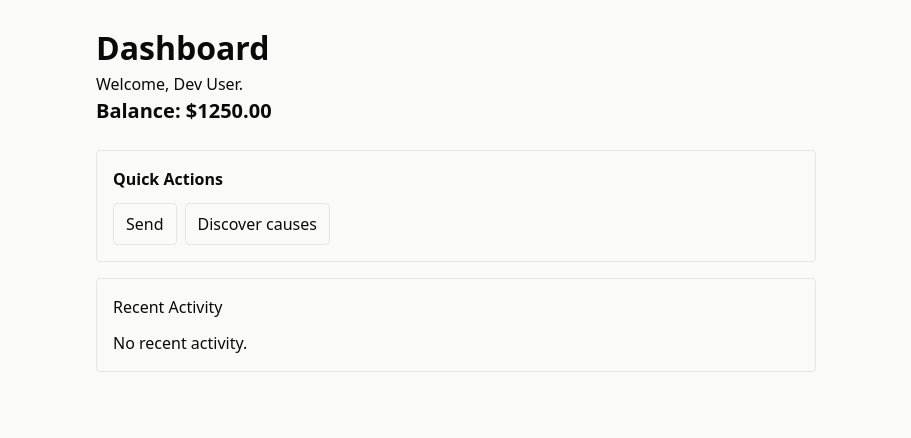
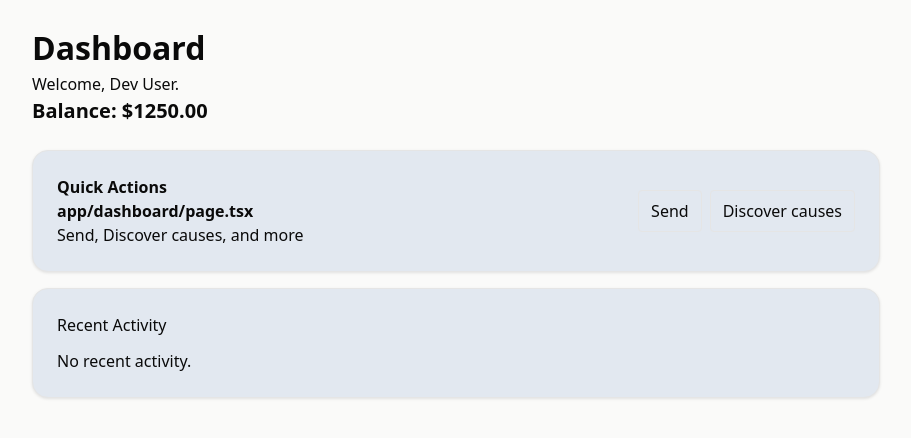
Before and after one commit to rituzangle/flux-b1, a Next.js app: page /dashboard in a window 1280 px wide. Shown: the top 438 px of the page, without its empty margins (184-1095 px from the left). Built offline with nearby package versions, Linux system fonts and the light colour scheme.

Commit message:
Updated page.tsx

```diff
--- a/app/dashboard/page.tsx
+++ b/app/dashboard/page.tsx
@@ -7,13 +7,13 @@
  * - Lists recent activity
  * - Loads data via utils/api with mock/real toggle
  * - Structured logging for observability
- */
-// app/dashboard/page.tsx
+ */// app/dashboard/page.tsx
 'use client';
 import React, { useEffect, useState } from 'react';
-import { runtimeStore } from '@/src/mocks/runtimeStore';
+import { runtimeStore } from '@/mocks/runtimeStore';
+import Card from '@/src/components/ui/Card';
 import { useRouter } from 'next/navigation';
-import { logger } from '@/src/utils/prettyLogs';
+import { logger } from '@/utils/prettyLogs';
 
 export default function DashboardPage() {
   const router = useRouter();
@@ -29,41 +29,41 @@ export default function DashboardPage() {
     };
     const id = setInterval(refresh, 700);
     refresh();
-    logger.debug('dashboard: started polling runtimeStore', 'dashboard');
-    return () => {
-      mounted = false;
-      clearInterval(id);
-      logger.debug('dashboard: stopped polling runtimeStore', 'dashboard');
-    };
+    logger.debug('dashboard: started polling', 'dashboard');
+    return () => { mounted = false; clearInterval(id); logger.debug('dashboard: stopped polling', 'dashboard'); };
   }, []);
 
   return (
-    <main className="max-w-3xl mx-auto p-6 space-y-6">
+    <main className="max-w-4xl mx-auto p-6 space-y-6">
       <header>
         <h1 className="text-2xl font-bold">Dashboard</h1>
-        <p className="text-sm text-muted-foreground">
-          Welcome{user?.name ? `, ${user.name}` : ''}.
-        </p>
+        <p className="text-sm text-muted-foreground">Welcome{user?.name ? `, ${user.name}` : ''}.</p>
         <p className="text-lg font-semibold">Balance: ${user ? Number(user.balance).toFixed(2) : '0.00'}</p>
       </header>
 
       <section className="grid gap-4">
-        <div className="p-4 border rounded">
-          <h2 className="font-semibold">Quick Actions</h2>
-          <div className="mt-3 flex gap-2">
-            <button onClick={() => router.push('/send')} className="px-3 py-2 border rounded">Send</button>
-            <button onClick={() => router.push('/onboarding')} className="px-3 py-2 border rounded">Discover causes</button>
+        <Card>
+          <div className="flex justify-between items-center">
+            <div>
+              <h2 className="font-semibold">Quick Actions</h2>
+              <h3 className="font-semibold"> app/dashboard/page.tsx </h3>
+              <div className="text-sm text-muted-foreground">Send, Discover causes, and more</div>
+            </div>
+            <div className="flex gap-2">
+              <button onClick={() => router.push('/send')} className="px-3 py-2 border rounded">Send</button>
+              <button onClick={() => router.push('/onboarding')} className="px-3 py-2 border rounded">Discover causes</button>
+            </div>
           </div>
-        </div>
+        </Card>
 
-        <div className="p-4 border rounded">
+        <Card>
           <h3 className="font-medium">Recent Activity</h3>
           {recent && recent.length > 0 ? (
             <ul className="mt-3 space-y-2">
               {recent.slice(0, 8).map((t: any) => (
                 <li key={t.id} className="flex justify-between">
                   <div>
-                    <div className="font-medium">{t.charityId}</div>
+                    <div className="font-medium">{t.charityId ?? (t.counterpartyName ?? 'Activity')}</div>
                     {t.note && <div className="text-sm text-muted-foreground">{t.note}</div>}
                   </div>
                   <div className="text-right">
@@ -76,9 +76,10 @@ export default function DashboardPage() {
           ) : (
             <p className="text-sm text-muted-foreground mt-3">No recent activity.</p>
           )}
-        </div>
+        </Card>
       </section>
     </main>
   );
 }
+
 // - cp app/dashboard/page.tsx app/dashboard/page.tsx.bak
```
